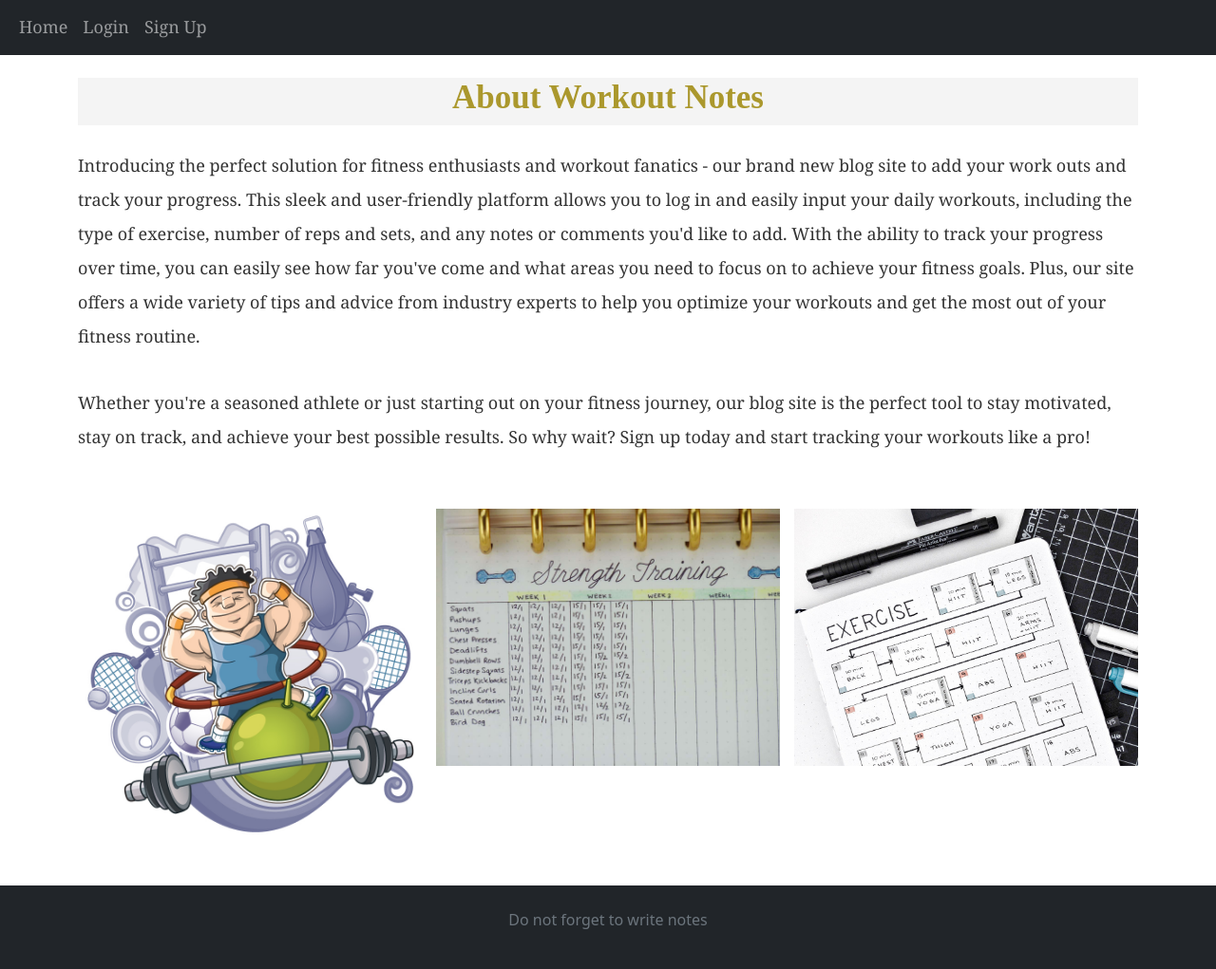
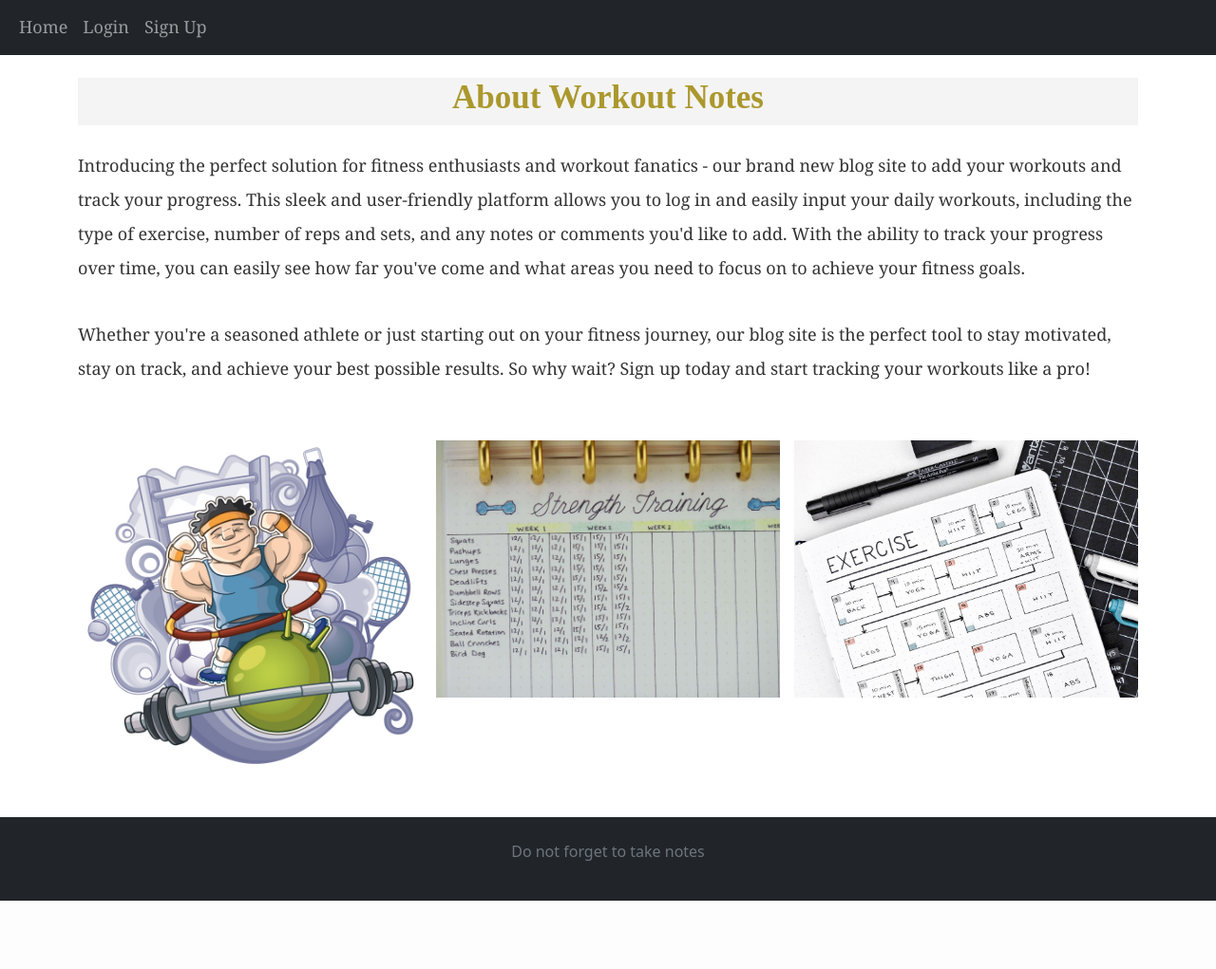
Before and after one commit to TomaDovydene/Workout_Journal.py, a Django app: page /journal/ in a window 1280 px wide. Shown: the part 241-1262 px from the top of the page at 95% size. After the commit the page ends 1190 px from the top, so only its background shows below. Run offline with Django 4.2, Linux system fonts and the light colour scheme.

Commit message:
2023-06-11 15:40 pep 8 html

```diff
--- a/mysite/journal/templates/add_exercise.html
+++ b/mysite/journal/templates/add_exercise.html
@@ -3,6 +3,7 @@
 {% block "title" %}Add exercise{% endblock %}
 
 {% load crispy_forms_tags %}
+
 {% load static %}
 
 {% block "content" %}
@@ -13,7 +14,9 @@
         <fieldset class="form-group">
             <legend class="custom-legend">Add an Exercise</legend>
             <hr class="custom-line">
+
             <br>
+
             <div class="form-row">
                 <div class="form-group col-md-6">
                     {{ form.exercise_name|as_crispy_field }}
@@ -64,6 +67,7 @@
     border-color: #7B91C6;
     color: white;
 }
+
 .custom-btn-save:hover {
     background-color: #7B91C6;
 }
--- a/mysite/journal/templates/add_workout.html
+++ b/mysite/journal/templates/add_workout.html
@@ -12,7 +12,9 @@
         <fieldset class="form-group">
             <legend class="custom-legend">Add Workout</legend>
             <hr class="custom-line">
+
             <br>
+
             <div class="form-row">
                 <div class="form-group col-md-6">
                     {{ form.title|as_crispy_field }}
@@ -51,6 +53,7 @@
     border-color: #7B91C6;
     color: white;
 }
+
 .custom-btn-save:hover {
     background-color: #7B91C6;
 }
--- a/mysite/journal/templates/base.html
+++ b/mysite/journal/templates/base.html
@@ -2,6 +2,7 @@
 <html lang="en">
 <head>
     <title>{% block "title" %}{% endblock %}</title>
+
     <meta charset="utf-8">
     <meta name="viewport" content="width=device-width, initial-scale=1">
     <link href="https://cdn.jsdelivr.net/npm/bootstrap@5.2.3/dist/css/bootstrap.min.css" rel="stylesheet">
@@ -32,14 +33,13 @@
 
     </style>
 
-<div class="custom-background">
-    <h1 class="custom-heading">WORKOUT NOTES</h1>
-</div>
+    <div class="custom-background">
+        <h1 class="custom-heading">WORKOUT NOTES</h1>
+    </div>
 
 </head>
 
 <body>
-
 <nav class="navbar navbar-expand-sm bg-dark navbar-dark">
     <div class="container-fluid">
              <ul class="navbar-nav">
@@ -84,8 +84,6 @@
     </div>
 </nav>
 
-
-
 {% if messages %}
     {% for message in messages %}
         <div class="alert alert-{% if message.tags == 'error' %}danger{% elif message.tags == 'info' %}success{% endif %}" role="alert">
@@ -95,14 +93,14 @@
 {% endif %}
 
 <br>
+
 <div class="container">
     {% block "content" %}{% endblock%}
 </div>
 
 <div class="mt-5 p-4 bg-dark text-white text-center">
-    <p class="text-muted">Do not forget to write notes</p>
+    <p class="text-muted">Do not forget to take notes</p>
 </div>
-
 
 </body>
 </html>
--- a/mysite/journal/templates/index.html
+++ b/mysite/journal/templates/index.html
@@ -11,23 +11,24 @@
         <strong class="custom-titles-heading">About Workout Notes</strong>
     </h2>
 </div>
+
 <br>
 
 <p class="text-about">
     Introducing the perfect solution for fitness enthusiasts
     and workout fanatics - our brand new blog site to add
-    your work outs and track your progress. This sleek
+    your workouts and track your progress. This sleek
     and user-friendly platform allows you to log in and
     easily input your daily workouts, including the type
     of exercise, number of reps and sets, and any notes or
     comments you'd like to add. With the ability to track
     your progress over time, you can easily see how far you've
     come and what areas you need to focus on to achieve your
-    fitness goals. Plus, our site offers a wide variety of
-    tips and advice from industry experts to help you optimize
-    your workouts and get the most out of your fitness routine.
+    fitness goals.
 </p>
+
 <br>
+
 <p class="text-about">
     Whether you're a seasoned athlete or just starting out
     on your fitness journey, our blog site is the perfect
@@ -35,15 +36,19 @@ Whether you're a seasoned athlete or just starting out
     best possible results. So why wait? Sign up today and
     start tracking your workouts like a pro!
 </p>
+
 <br>
 <br>
+
 <div class="image-row">
     <div class="image-container">
         <img src="{% static 'about/image1.jpg' %}" alt="Image 1">
     </div>
+
     <div class="image-container">
         <img src="{% static 'about/image2.jpg' %}" alt="Image 2">
     </div>
+
     <div class="image-container">
         <img src="{% static 'about/image3.jpg' %}" alt="Image 3">
     </div>
@@ -91,9 +96,6 @@ Whether you're a seasoned athlete or just starting out
     width: 100%;
     height: auto;
 }
-
 </style>
 
-
-
 {% endblock %}
```
Also changed, not shown: mysite/journal/templates/delete_exercise.html (+18 -17 lines), mysite/journal/templates/delete_workout.html (+18 -18 lines), mysite/journal/templates/edit_exercise.html (+5 -8 lines), mysite/journal/templates/edit_workout.html (+3 -9 lines), mysite/journal/templates/exercise_workouts.html (+3 -8 lines), mysite/journal/templates/exercises.html (+7 -7 lines), mysite/journal/templates/personal_records_by_reps.html (+4 -4 lines), mysite/journal/templates/personal_records_by_weight.html (+5 -2 lines), mysite/journal/templates/profile.html (+36 -26 lines), mysite/journal/templates/workout.html (+9 -4 lines), mysite/journal/templates/workouts.html (+5 -2 lines), mysite/journal/static/background/Background.jpg (added), mysite/journal/templates/workouts_calendar.html (indentation only). Lines whose indentation alone changed are shown as unchanged.
